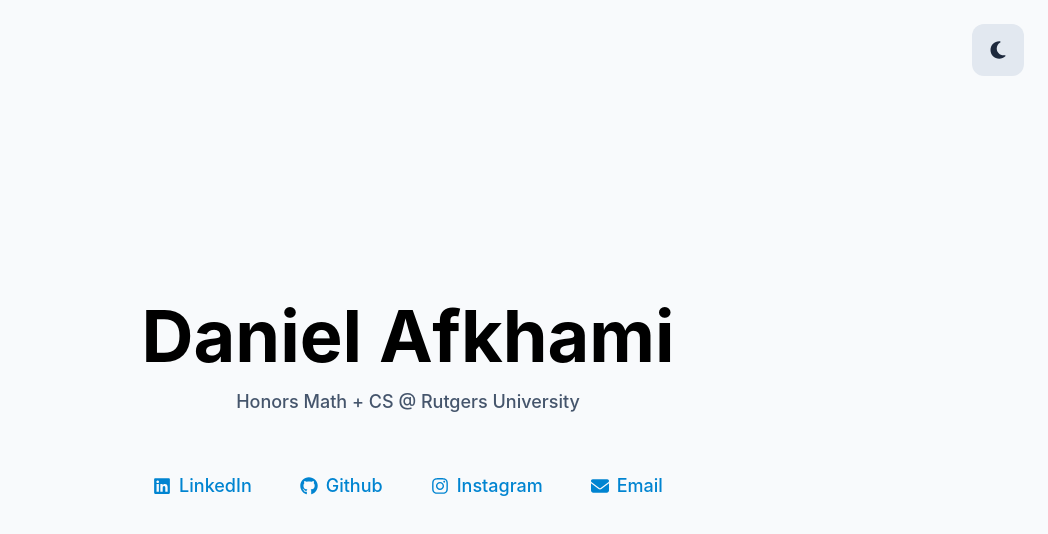
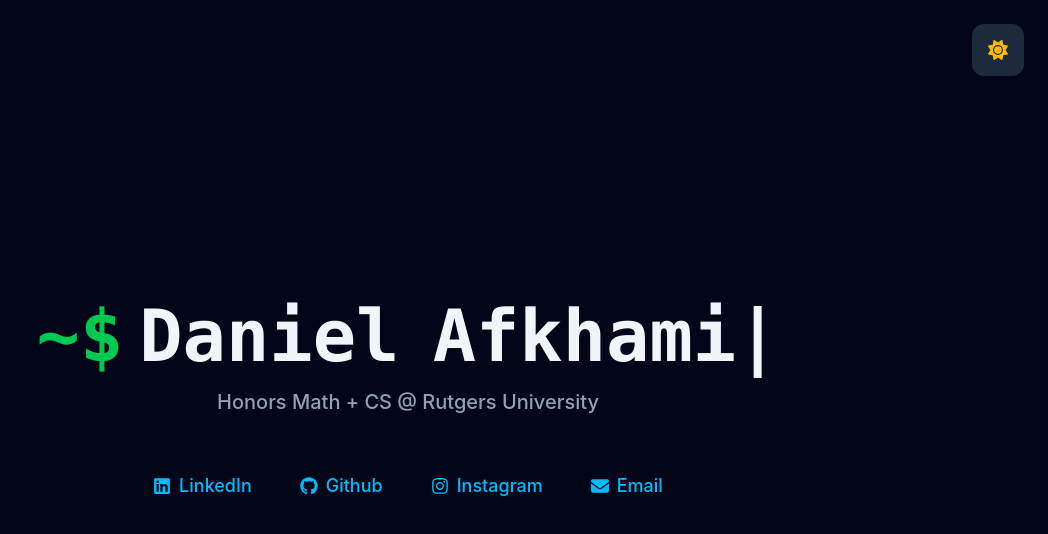
Before and after one commit to danielafkhami/danielafkhami.github.io, a React (Vite) app: page / in a window 1280 px wide. Shown: the top 534 px of the page, without its empty margins (232-1280 px from the left). Built offline with nearby package versions, Linux system fonts and the light colour scheme.

Commit message:
Add text animation and further improve styling

```diff
--- a/package.json
+++ b/package.json
@@ -19,6 +19,7 @@
     "react": "^19.2.4",
     "react-dom": "^19.2.4",
     "react-icons": "^5.6.0",
+    "react-type-animation": "^3.2.0",
     "tailwindcss": "^4.2.2"
   },
   "devDependencies": {
--- a/src/sections/Hero.jsx
+++ b/src/sections/Hero.jsx
@@ -1,7 +1,8 @@
 import { useState, useEffect } from "react";
 import { FaLinkedin, FaGithub, FaInstagram, FaEnvelope, FaSun, FaMoon } from "react-icons/fa6";
+import { TypeAnimation } from "react-type-animation";
 
-const socialLinks = [
+const SOCIAL_LINKS = [
   { name: "LinkedIn", url: "https://www.linkedin.com/in/daniel-afkhami", icon: FaLinkedin },
   { name: "Github", url: "https://github.com/danielafkhami", icon: FaGithub },
   { name: "Instagram", url: "https://www.instagram.com/daniel.afkhami", icon: FaInstagram },
@@ -11,42 +12,45 @@ const socialLinks = [
 export const Hero = () => {
 
     const [isDarkMode, setDarkMode] = useState(() => {
-      return localStorage.getItem("theme") == "dark";
+      const savedTheme = localStorage.getItem("theme")
+      return savedTheme ? savedTheme === "dark" : true
     });
 
     useEffect(() => {
-      if (isDarkMode) {
-        document.body.classList.add("dark")
-        localStorage.setItem("theme", "dark");
-      } else {
-        document.body.classList.remove("dark")
-        localStorage.setItem("theme", "light");
-      }
+      document.body.classList.toggle("dark", isDarkMode);
+      localStorage.setItem("theme", isDarkMode ? "dark" : "light");
     }, [isDarkMode])
 
     return (
-      <section className = "min-h-screen flex flex-col justify-center items-center relative">
+      <section className = "min-h-screen flex flex-col justify-center items-center relative font-sans">
 
         <button
           onClick = {() => setDarkMode(!isDarkMode)}
           className = "absolute top-6 right-6 p-4 rounded-xl bg-slate-200 dark:bg-slate-800 hover:scale-110 transition-transform cursor-pointer"
           >
-          { isDarkMode ? <FaSun className="text-slate-200 text-xl" /> : <FaMoon className="text-slate-800 text-xl" /> }
+          { isDarkMode ? <FaSun className="text-amber-400 text-xl" /> : <FaMoon className="text-slate-800 text-xl" /> }
         </button>
 
         <div className = "text-center flex flex-col gap-4">
 
-          <h1 className = "text-5xl md:text-7xl font-bold">
-            Daniel Afkhami
+          <h1 className = "text-4xl sm:text-6xl md:text-7xl font-bold flex flex-row justify-center gap-2 md:gap-4 font-mono [word-spacing:-10px]">
+            <span className="text-green-600 dark:text-green-500 select-none">~$</span>
+
+            <TypeAnimation sequence={[400, "Daniel Afkhami"]}
+            wrapper = "span"
+            speed = {20}
+            repeat={0}
+            />
+
           </h1>
 
-          <p className = "text-base md:text-lg text-slate-600 dark:text-slate-400 font-medium">
+          <p className = "text-base sm:text-lg md:text-xl text-slate-600 dark:text-slate-400 font-medium">
             Honors Math + CS @ Rutgers University
           </p>
 
-          <nav className = "text-base md:text-lg text-sky-600 dark:text-sky-400 font-medium flex flex-wrap gap-6 md:gap-12 justify-center mt-6 md:mt-10 px-4">
+          <nav className = "text-small sm:text-base md:text-lg text-sky-600 dark:text-sky-400 font-medium flex flex-wrap gap-6 md:gap-12 justify-center mt-6 md:mt-10 px-4">
 
-            {socialLinks.map((link) => {
+            {SOCIAL_LINKS.map((link) => {
 
               const isExternal = link.url.startsWith("http");
 
@@ -56,7 +60,7 @@ export const Hero = () => {
                   href = {link.url}
                   target = { isExternal ? "_blank" : undefined }
                   rel = { isExternal ? "noopener noreferrer" : undefined }
-                  className="flex flex-row gap-2 items-center"
+                  className="flex flex-row gap-2 items-center hover:opacity-80"
                 >
                 <link.icon /> {link.name}
               </a>
```
Also changed, not shown: 1 other file (tests, documents, lock files or other folders).
